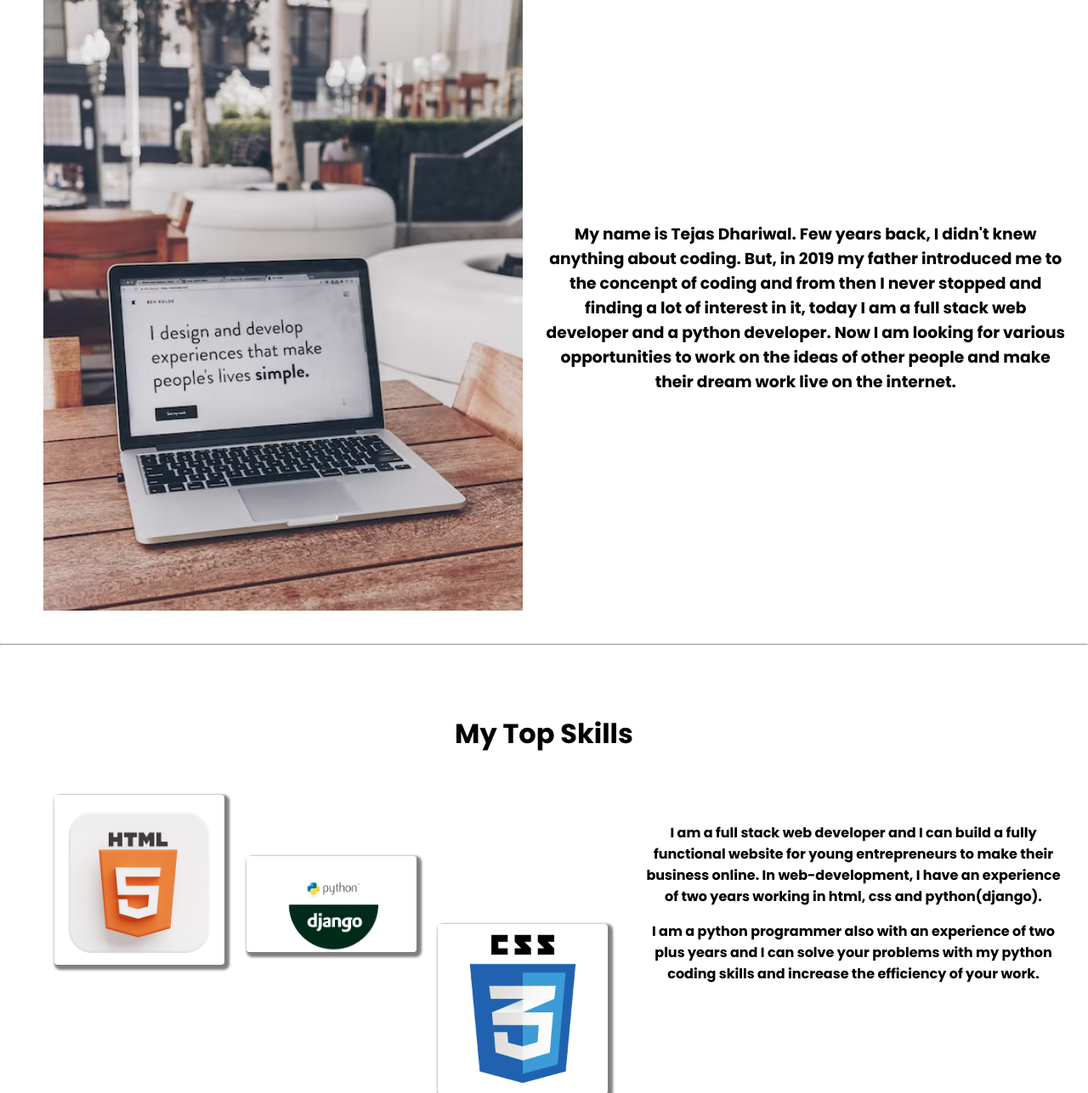
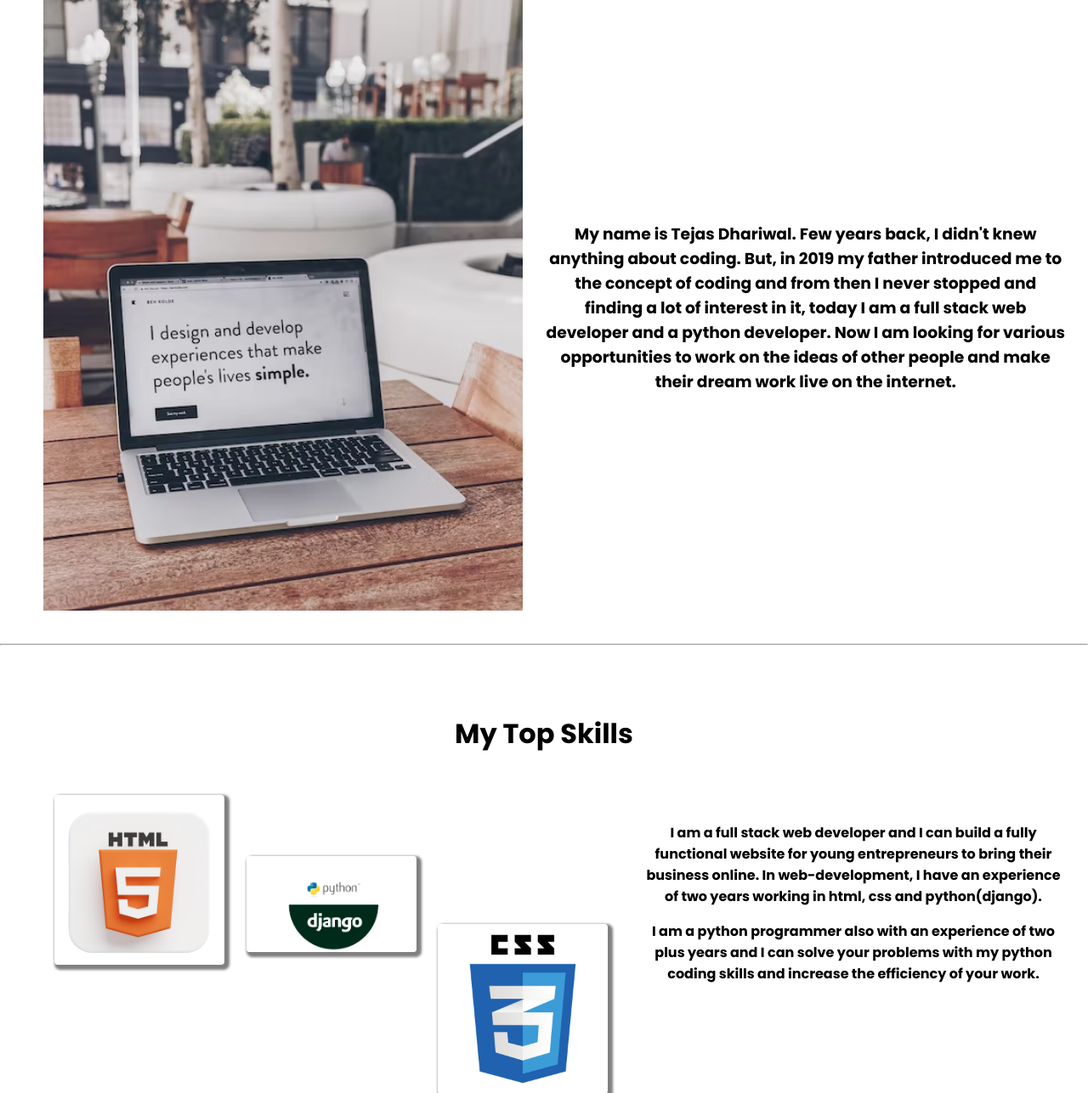
Before and after one commit to TejasDhariwal/Tejas-Dhariwal-Portfolio, a Django app: page / in a window 1280 px wide. Shown: the part 796-2083 px from the top of the page at 85% size. Run offline with Django 4.2, Linux system fonts and the light colour scheme.

Commit message:
corrected grammar mistakes

```diff
--- a/website/templates/home.html
+++ b/website/templates/home.html
@@ -551,7 +551,7 @@
                 </div>
                 <div class="about-content">
                     <h3 class="about-me">My name is Tejas Dhariwal. Few years back, I didn't knew anything about coding.
-                        But, in 2019 my father introduced me to the concenpt of coding and from then I never stopped and
+                        But, in 2019 my father introduced me to the concept of coding and from then I never stopped and
                         finding a lot of interest in it, today I am a full stack web developer and a python developer.
                         Now I
                         am looking for various opportunities to work on the ideas of other people and make their dream
@@ -577,7 +577,7 @@
                     <div class="skill-content1">
                         <h4>
                             I am a full stack web developer and I can build a fully functional website for young
-                            entrepreneurs to make their business online. In web-development, I have an experience of two
+                            entrepreneurs to bring their business online. In web-development, I have an experience of two
                             years working in html, css and python(django).
                         </h4>
 
@@ -627,7 +627,7 @@
             <div class="contact-content">
                 <div class="contact-quote">
                     <h2 class="quote">If you have any questions or queries, I will always be happy to help. Feel free to
-                        contact me and I will be sure to get back to you as soon as possible.</h2>
+                        contact me and I will surely get back to you as soon as possible.</h2>
                 </div>
                 <form class="contact-form" method="post">{% csrf_token %}
                     <div class="userdetails">
```
Also changed, not shown: db.sqlite3.
